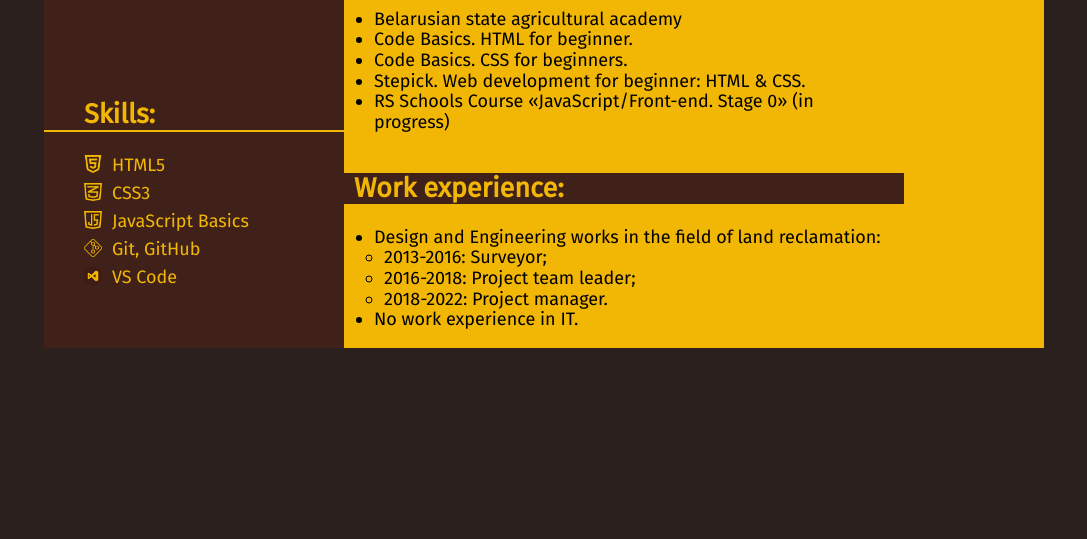
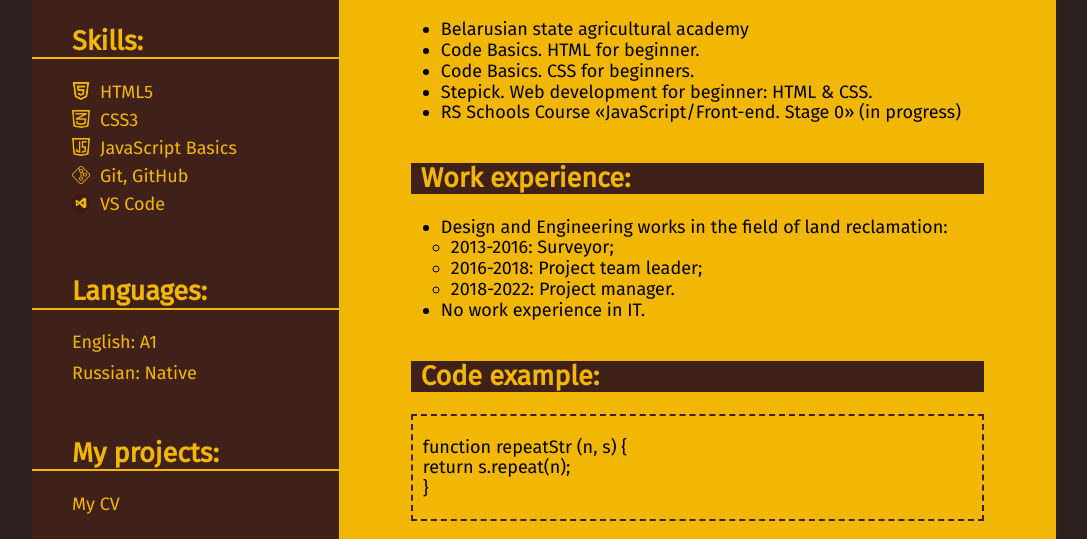
Before and after one commit to manyll90/rsschool-cv, a plain HTML site: page index.html in a window 1280 px wide. Shown: the part 760-1299 px from the top of the page, without its empty margins (96-1183 px from the left). Before the commit the page ends 1108 px from the top, so only its background shows below. Drawn offline with Linux system fonts and the light colour scheme; files whose address does not match are found by name.

Commit message:
feat: add info:language,code example,my projects

```diff
--- a/index.html
+++ b/index.html
@@ -75,6 +75,21 @@
                             <li class="flex-list"><img class="list-icon" src="./assets/img/visual-studio.png" alt="vs code icon"><span>VS Code</span></li>
                         </ul>
                     </section>
+                    <section class="section-left">
+                        <h2 class="section-left-header" id="languages">Languages:</h2>
+                        <ul class="section-left-list">
+                            <li class="language-list">English: A1</li>
+                            <li class="language-list">Russian: Native</li>
+                        </ul>
+                    </section>
+                    <section class="section-left">
+                        <h2 class="section-left-header" id="projects">My projects:</h2>
+                        <ul class="section-left-list">
+                            <li><a class="contacts-list" href="https://manyll90.github.io/rsschool-cv/"
+                            target="_blank">My CV</a></li>
+                        </ul>
+                         <!--обернул в список для дальнешего дабовления проектов-->
+                    </section>
                 </div>
                 <div class="right-block">
                     <section class="section-right">
@@ -116,6 +131,15 @@
                         </ul>
                     </section>
                     <section class="section-right">
+                        <h2 class="section-right-header" id="code-example">Code example:</h2>
+<pre class="section-right-pre">
+<code>
+function repeatStr (n, s) {
+return s.repeat(n);
+}
+</code>
+</pre>
+                    </section>
                 </div>
             </div>
         </div>
--- a/style.css
+++ b/style.css
@@ -13,7 +13,7 @@ body {
 /*------------------------------------------*HEADER START*-----------------------------------------*/
 
 .conteiner {
-    max-width: 1000px;
+    max-width: 1024px;
     margin: 0 auto;
     background-color: rgb(32, 28, 28);
   }
@@ -120,11 +120,18 @@ h1 {
     display: flex;
     color: #F2B705;
 }
+
 .list-icon {
     margin: 0 10px 10px 0;
     width: 18px;
 }
+
 .contacts-list {
+    color: #F2B705;
+}
+
+.language-list {
+    margin: 0 0 10px 0;
     color: #F2B705;
 }
 
@@ -137,6 +144,7 @@ h1 {
     background-color:#F2B705;
     display: flex;
     justify-content:space-around;
+    align-items:center;
     flex-direction: column;
 }
 
@@ -167,6 +175,17 @@ h1 {
     color: #000000;
 }
 
+pre {
+    border: 2px dashed #40211A;
+
+}
+
+pre,
+code {
+    padding: 0 10px;
+    font-family: 'Fira Sans', sans-serif;
+}
+
 
 
 /*-----right-block end-------*/
```
